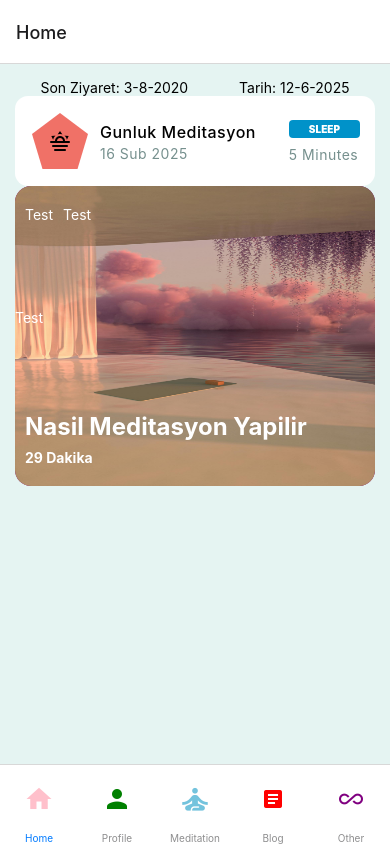
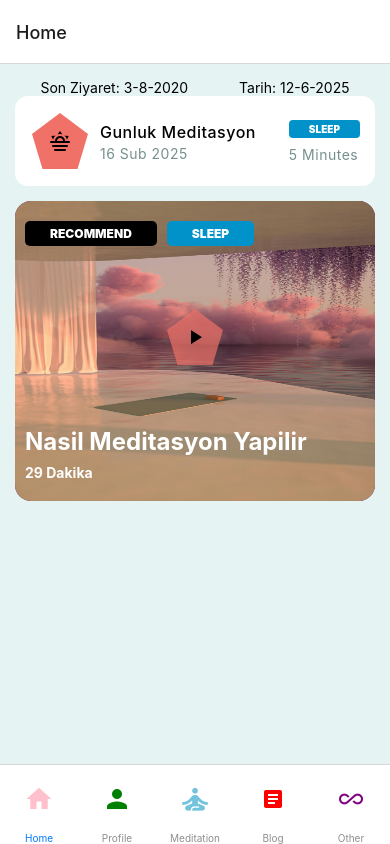
Before and after one commit to erenavar/meditation-app, a React Native app: screen /TabBar in a window 390 px wide. Built offline with nearby package versions, Linux system fonts and the light colour scheme.

Commit message:
complete recommendation area

```diff
--- a/src/components/LastMeditation.tsx
+++ b/src/components/LastMeditation.tsx
@@ -5,7 +5,10 @@ const LastMeditation = () => {
   return (
     <View style={styles.lastMeditationArea}>
       <View style={styles.iconWrapper}>
-        <PentagonIcon />
+        <View style={{ alignSelf: "center" }}>
+          <PentagonIcon iconName="weather-sunset" />
+        </View>
+
         <View style={styles.info}>
           <Text style={styles.name}>Gunluk Meditasyon</Text>
           <Text style={styles.meditationDate}>16 Sub 2025</Text>
--- a/src/components/PentagonIcon.tsx
+++ b/src/components/PentagonIcon.tsx
@@ -1,15 +1,20 @@
 import { View, StyleSheet } from "react-native";
 import { MaterialCommunityIcons } from "@expo/vector-icons";
 import Svg, { Polygon } from "react-native-svg";
+import { IPentagonItem } from "./types";
 
-export const PentagonIcon = () => (
+export const PentagonIcon = (props: IPentagonItem) => (
   <View style={styles.container}>
-    <Svg width={70} height={70} viewBox="0 0 100 100" style={styles.pentagon}>
+    <Svg
+      width={70}
+      height={70}
+      viewBox="0 0 100 100"
+      style={[styles.pentagon, { opacity: props.opacity }]}>
       <Polygon points="50,10 90,40 75,90 25,90 10,40" fill="#F07167" />
     </Svg>
 
     <MaterialCommunityIcons
-      name="weather-sunset"
+      name={props.iconName}
       size={24}
       color="black"
       style={styles.icon}
--- a/src/navigation/Suggestion.tsx
+++ b/src/navigation/Recommendation.tsx
@@ -1,6 +1,7 @@
 import { ImageBackground, StyleSheet, Text, View } from "react-native";
 import React from "react";
 import WhiteText from "../components/WhiteText";
+import { PentagonIcon } from "../components/PentagonIcon";
 
 const Suggestion = () => {
   return (
@@ -9,13 +10,16 @@ const Suggestion = () => {
         resizeMode="stretch"
         source={require("../../assets/suggestionBg.jpg")}
         style={styles.container}>
-        <View style={[styles.recommendationHeader, { marginLeft: 10 }]}>
-          <WhiteText>Test</WhiteText>
-          <WhiteText>Test</WhiteText>
+        <View style={[styles.labelArea, { marginLeft: 10 }]}>
+          <WhiteText style={[styles.label, { backgroundColor: "#000" }]}>
+            RECOMMEND
+          </WhiteText>
+          <WhiteText style={[styles.label, { backgroundColor: "#0092C9" }]}>
+            SLEEP
+          </WhiteText>
         </View>
-        <View>
-          {" "}
-          <WhiteText>Test</WhiteText>
+        <View style={{ alignSelf: "center" }}>
+          <PentagonIcon iconName="play" opacity={0.7} />
         </View>
         <View>
           {" "}
@@ -38,13 +42,21 @@ const styles = StyleSheet.create({
     backgroundColor: "purple",
     height: 300,
     width: "100%",
+    marginTop: 15,
     borderRadius: 16,
     overflow: "hidden",
     paddingVertical: 20,
     justifyContent: "space-between",
   },
-  recommendationHeader: { flexDirection: "row", gap: 10 },
-  label1: {},
+  labelArea: { flexDirection: "row", gap: 10 },
+  label: {
+    fontSize: 12,
+    fontWeight: "900",
+    paddingVertical: 5,
+    paddingHorizontal: 25,
+    borderRadius: 5,
+  },
+
   name: {
     fontWeight: "bold",
     fontSize: 24,
--- a/src/screens/homeScreen/HomeScreen.tsx
+++ b/src/screens/homeScreen/HomeScreen.tsx
@@ -1,7 +1,7 @@
 import React from "react";
 import { StyleSheet, Text, View } from "react-native";
 import LastMeditation from "../../components/LastMeditation";
-import Suggestion from "../../navigation/Suggestion";
+import Suggestion from "../../navigation/Recommendation";
 
 const HomeScreen = () => {
   let date = new Date();
```
Also changed, not shown: src/components/types.ts (+18 -10 lines), src/navigation/types.ts (+11 -12 lines).
